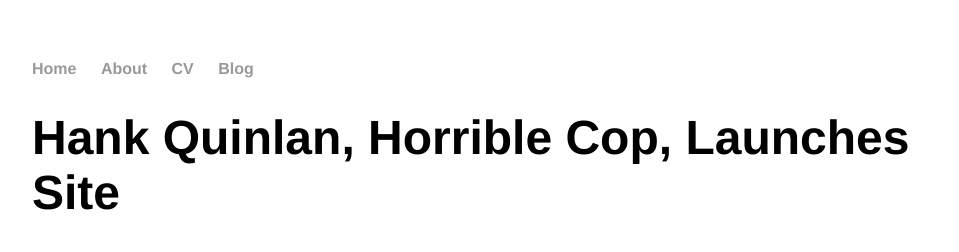
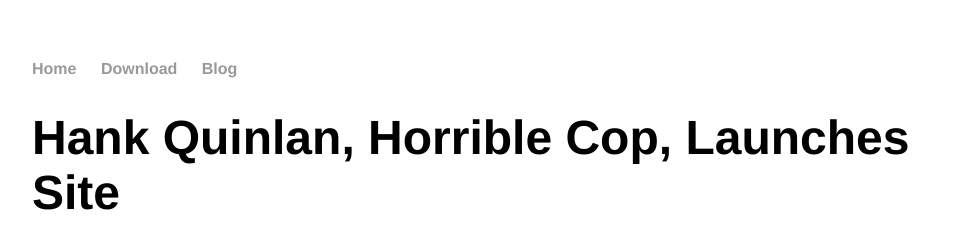
Before and after one commit to NateHPS/TunnelGoons, a Jekyll site: the page built from _posts/2014-04-30-hank-quinlan-site-launched.md, in a window 1280 px wide. Shown: the top 252 px of the page, without its empty margins (160-1119 px from the left). Built offline with Jekyll 4.4.1, drawn with Linux system fonts in a browser that asks for light colours.

Commit message:
Update default.html

```diff
--- a/_layouts/default.html
+++ b/_layouts/default.html
@@ -9,8 +9,7 @@
 			<nav>
 	    		<ul>
 	        		<li><a href="/">Home</a></li>
-		        	<li><a href="/about">About</a></li>
-	        		<li><a href="/cv">CV</a></li>
+		        	<li><a href="https://natetreme.itch.io/tunnelgoons">Download</a></li>
 	        		<li><a href="/blog">Blog</a></li>
 	    		</ul>
 			</nav>
```
